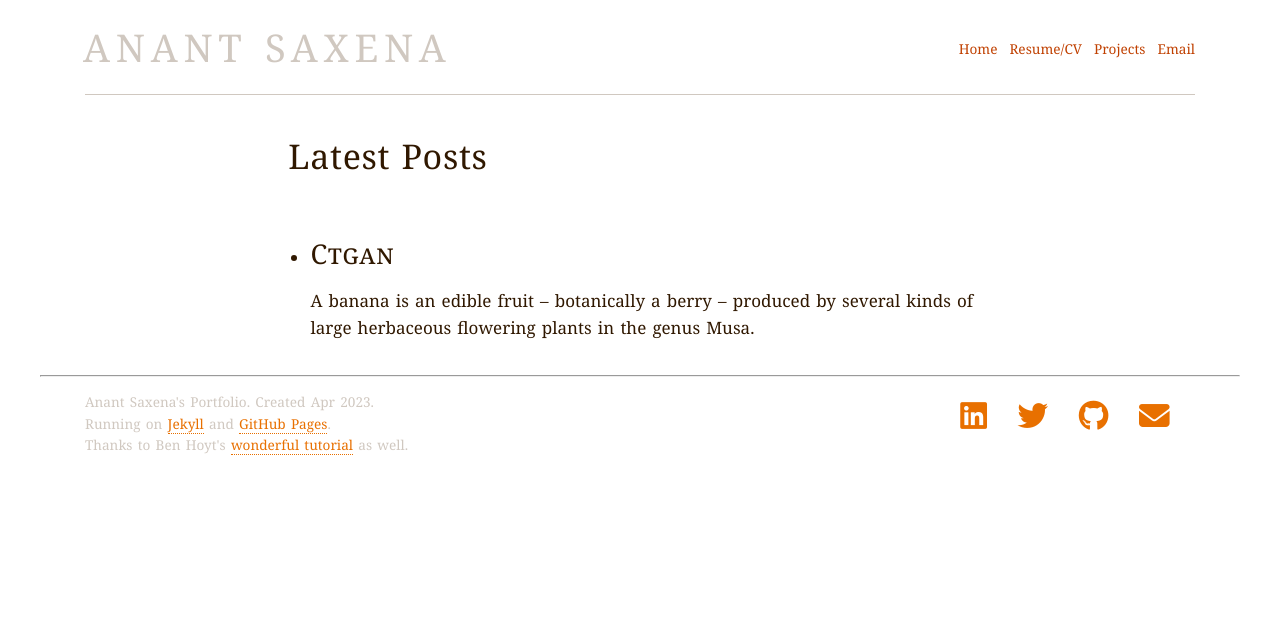
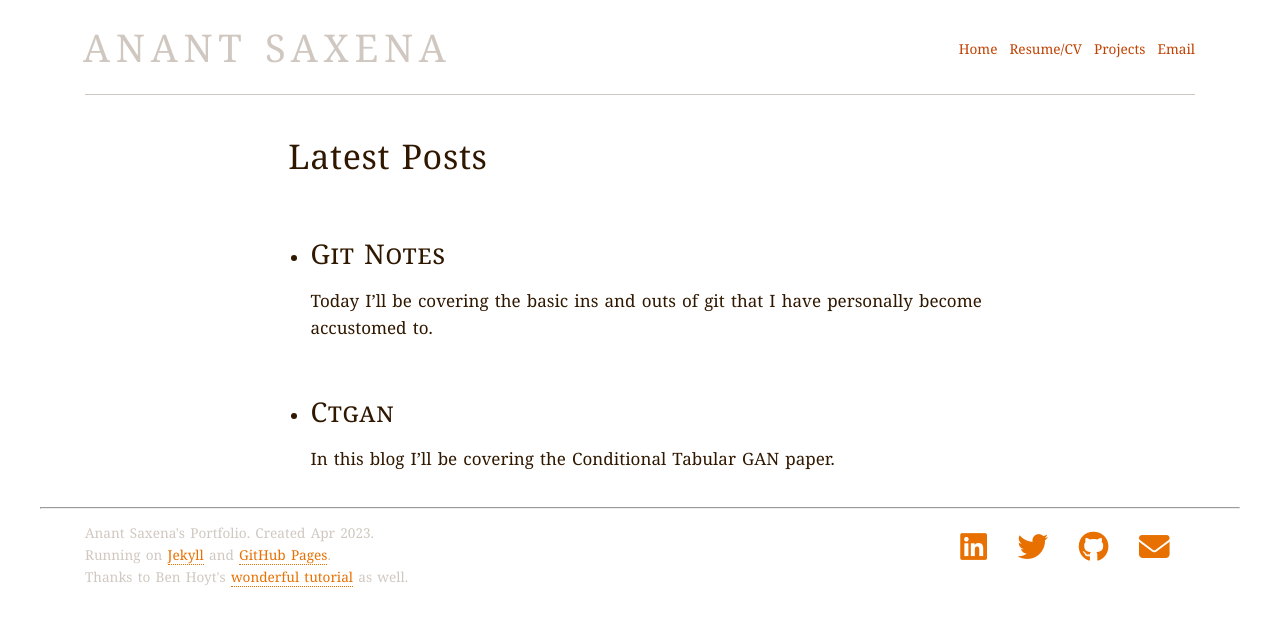
Before and after one commit to loud-mouth/loud-mouth.github.io, a Jekyll site: the page built from blog.html, in a window 1280 px wide. Shown: the top 626 px of the page. Built offline with Jekyll 4.4.1, drawn with Linux system fonts in a browser that asks for light colours; nearby versions of some CDN libraries.

Commit message:
CTGAN and Git Notes blogs added

```diff
--- a/_posts/2023-05-03-CTGAN.markdown
+++ b/_posts/2023-05-03-CTGAN.markdown
@@ -1,13 +1,6 @@
 ---
 layout: post
-author: jill
+author: anant
 ---
 
-A banana is an edible fruit – botanically a berry – produced by several
-kinds of large herbaceous flowering plants in the genus Musa.
-
-In some countries, bananas used for cooking may be called "plantains",
-distinguishing them from dessert bananas. The fruit is variable in size,
-color, and firmness, but is usually elongated and curved, with soft
-flesh rich in starch covered with a rind, which may be green, yellow,
-red, purple, or brown when ripe.
+In this blog I'll be covering the Conditional Tabular GAN paper.
--- /dev/null
+++ b/_posts/2023-05-04-Git-Notes.markdown
@@ -0,0 +1,23 @@
+---
+layout: post
+author: anant
+---
+
+Today I'll be covering the basic ins and outs of git that I have personally become accustomed to.
+
+As far as I understand, while working on a personal projects, there will be 3 versions at a time, your local version of the branch you are working on, a remote server version of the branch on git servers and a copy of that remote branch on your local computer that may or may not be up-to-date with the remote server branch.
+
+## What is Git Remote
+The git remote command lets you create, view, and delete connections to other repositories. Remote connections are more like bookmarks rather than direct links into other repositories.
+
+They are convinient names that can be used to reference a not-so-convinient URL.
+You can make remote connections to the central repo, as well as to a friend's repo.
+
+The `git remote` command is used to manage the list of remote entries stored in `./.git/config` file.
+The command `git remote -v` can be used to check the list, and see which URLs are pointed to by them.
+
+### Creating an entry in `./.git/config` file
+
+Use `git remote add <name> <url>` to add a link.
+
+When you clone a repository using the git clone command, Git automatically adds a remote named origin that points to the repository you just cloned. By default, the origin remote points to the repository that you cloned from, and it is used as the default remote for fetching and pushing changes. When you run Git commands that reference origin, such as git fetch origin or git push origin, Git knows to use the URL of the remote repository that you cloned from. You can remove and rename these connections.
--- a/_sass/timeline.scss
+++ b/_sass/timeline.scss
@@ -85,3 +85,8 @@
     font-size: 1em;
     color: $gray;
 }
+
+
+.blog-post {
+    margin-bottom: 50px;
+}
--- a/blog.html
+++ b/blog.html
@@ -4,11 +4,16 @@ title: Blog
 ---
 <h1>Latest Posts</h1>
 
-<ul>
+<ul class = "blogs-content">
   {% for post in site.posts %}
-    <li>
-      <h2><a href="{{ post.url }}">{{ post.title }}</a></h2>
-      {{ post.excerpt }}
+  <li>
+        <div class="blog-">
+            <h2 class = "blog-links"><a href="{{ post.url }}">{{ post.title }}</a></h2>
+            <p class = "blog-exerpts">
+              {{ post.excerpt }}
+            </p>
+        </div>
     </li>
+
   {% endfor %}
 </ul>
```
